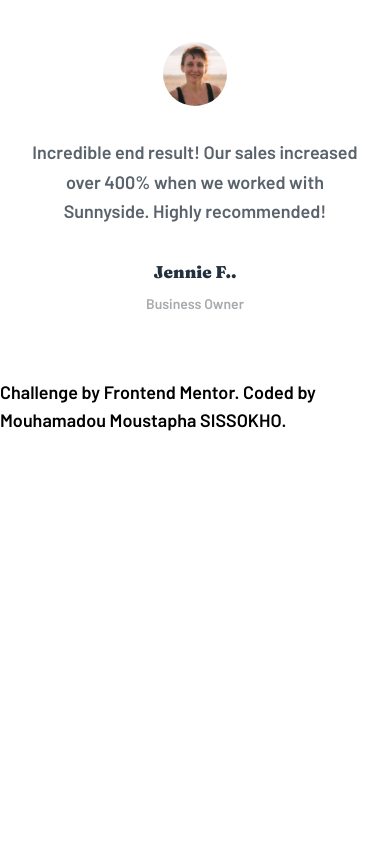
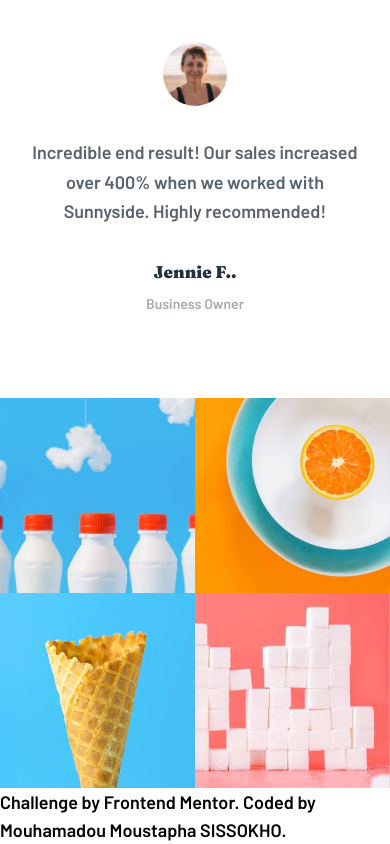
Before and after one commit to sissokho/frontendmentor-sunnyside-agency-landing-page, a website built with Vite: page index.html in a window 390 px wide. Shown: the part 4008-4852 px from the top of the page. Before the commit the page ends 4442 px from the top, so only its background shows below. Built offline with nearby package versions, Linux system fonts and the light colour scheme; what tailwindcss-debug-screens would draw is missing.

Commit message:
Gallery section

```diff
--- a/index.html
+++ b/index.html
@@ -134,7 +134,7 @@
                     </div>
                 </article>
 
-                <!-- Section 3 -->
+                <!-- Other services -->
                 <div>
                     <!-- Graphic design -->
                     <article class="relative">
@@ -242,6 +242,45 @@
                     </article>
                 </div>
             </section>
+
+            <!-- Gallery -->
+            <section class="grid grid-cols-2 pt-5">
+                <!-- Milk bottles -->
+                <picture>
+                    <source media="(max-width: 767px)" srcset="images/mobile/image-gallery-milkbottles.jpg" />
+                    <source media="(min-width: 768px)" srcset="images/desktop/image-gallery-milkbottles.jpg" />
+                    <img
+                        class="block h-auto w-full"
+                        src="images/mobile/image-gallery-milkbottles.jpg"
+                        alt="Milk bottles"
+                    />
+                </picture>
+
+                <!-- Orange -->
+                <picture>
+                    <source media="(max-width: 767px)" srcset="images/mobile/image-gallery-orange.jpg" />
+                    <source media="(min-width: 768px)" srcset="images/desktop/image-gallery-orange.jpg" />
+                    <img class="block h-auto w-full" src="images/mobile/image-gallery-orange.jpg" alt="Orange" />
+                </picture>
+
+                <!-- Ice cream cone -->
+                <picture>
+                    <source media="(max-width: 767px)" srcset="images/mobile/image-gallery-cone.jpg" />
+                    <source media="(min-width: 768px)" srcset="images/desktop/image-gallery-cone.jpg" />
+                    <img class="block h-auto w-full" src="images/mobile/image-gallery-cone.jpg" alt="Ice cream cone" />
+                </picture>
+
+                <!-- Sugar cubes -->
+                <picture>
+                    <source media="(max-width: 767px)" srcset="images/mobile/image-gallery-sugar-cubes.jpg" />
+                    <source media="(min-width: 768px)" srcset="images/desktop/image-gallery-sugar-cubes.jpg" />
+                    <img
+                        class="block h-auto w-full"
+                        src="images/mobile/image-gallery-sugar-cubes.jpg"
+                        alt="Sugar cubes"
+                    />
+                </picture>
+            </section>
         </main>
 
         <div class="attribution">
```
